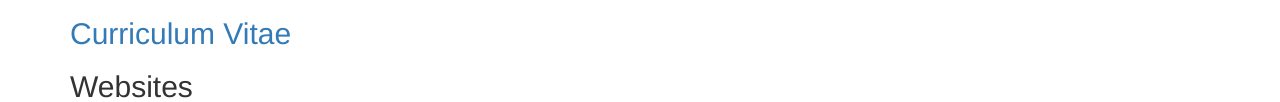
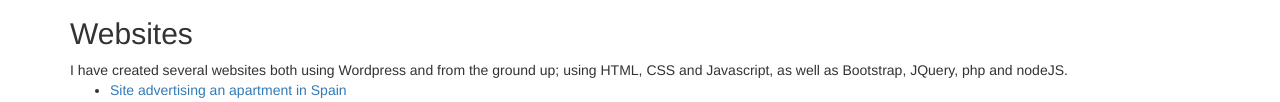
Before and after one commit to GullifordGraveyard/ElliotMoffatt.github.io, a plain HTML site: page index.html in a window 1280 px wide. Shown: the part 264-366 px from the top of the page. Drawn offline with nearby package versions, Linux system fonts and the light colour scheme.

Commit message:
removed cv

```diff
--- a/index.html
+++ b/index.html
@@ -30,8 +30,6 @@
 <br>
 </div>
 <img src="https://raw.githubusercontent.com/ElliotMoffatt/ElliotMoffatt.github.io/master/elliotmoffatt.jpg" class="center">
-
-<h2><a href="https://github.com/ElliotMoffatt/ElliotMoffatt.github.io/blob/master/Curriculum_Vitae_Elliot_Moffatt_V6.pdf">Curriculum Vitae</a></h2>
 
 <h2> Websites</h2>
 I have created several websites both using Wordpress and from the ground up; using HTML, CSS and Javascript, as well as Bootstrap, JQuery, php and nodeJS.
```
